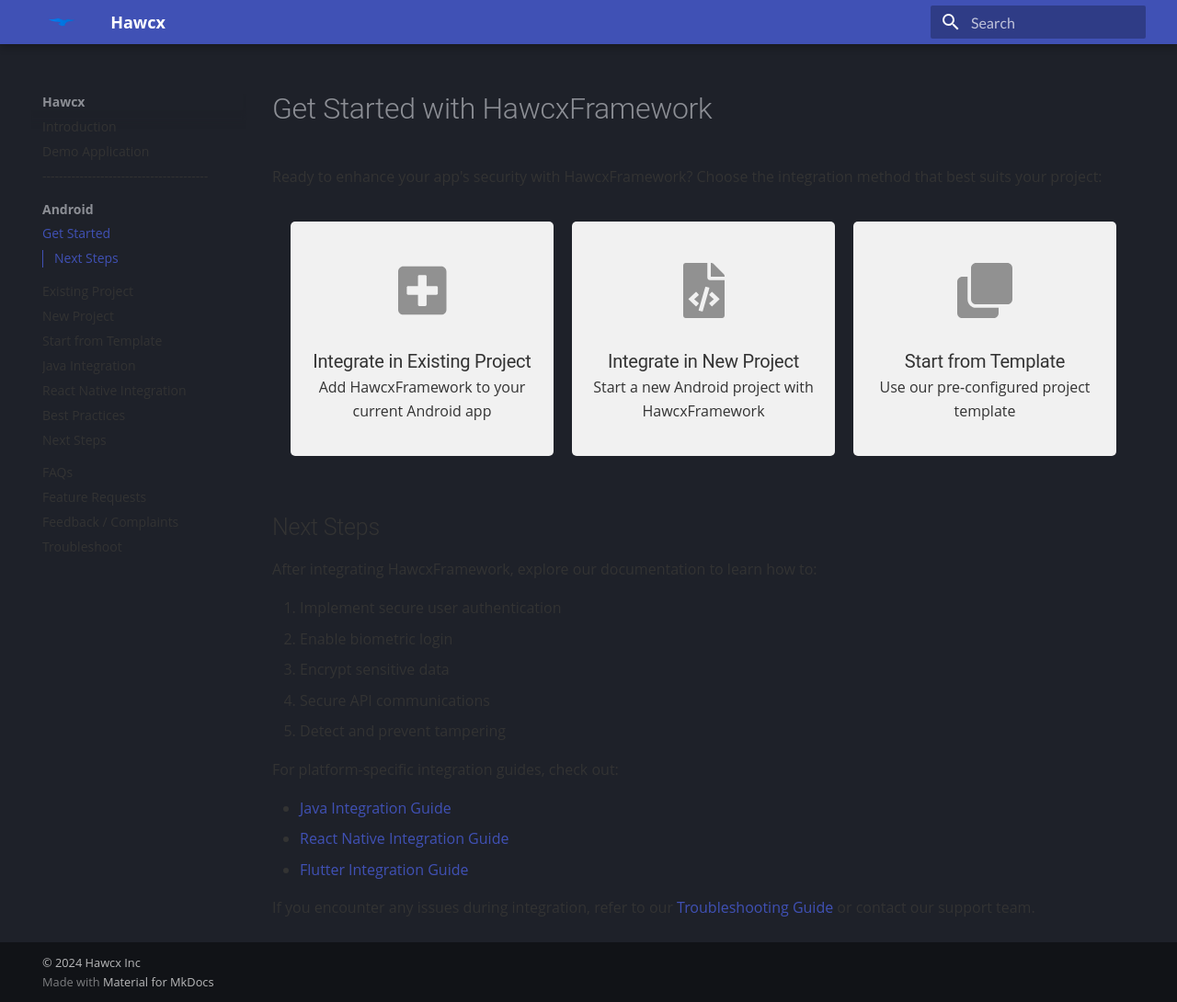
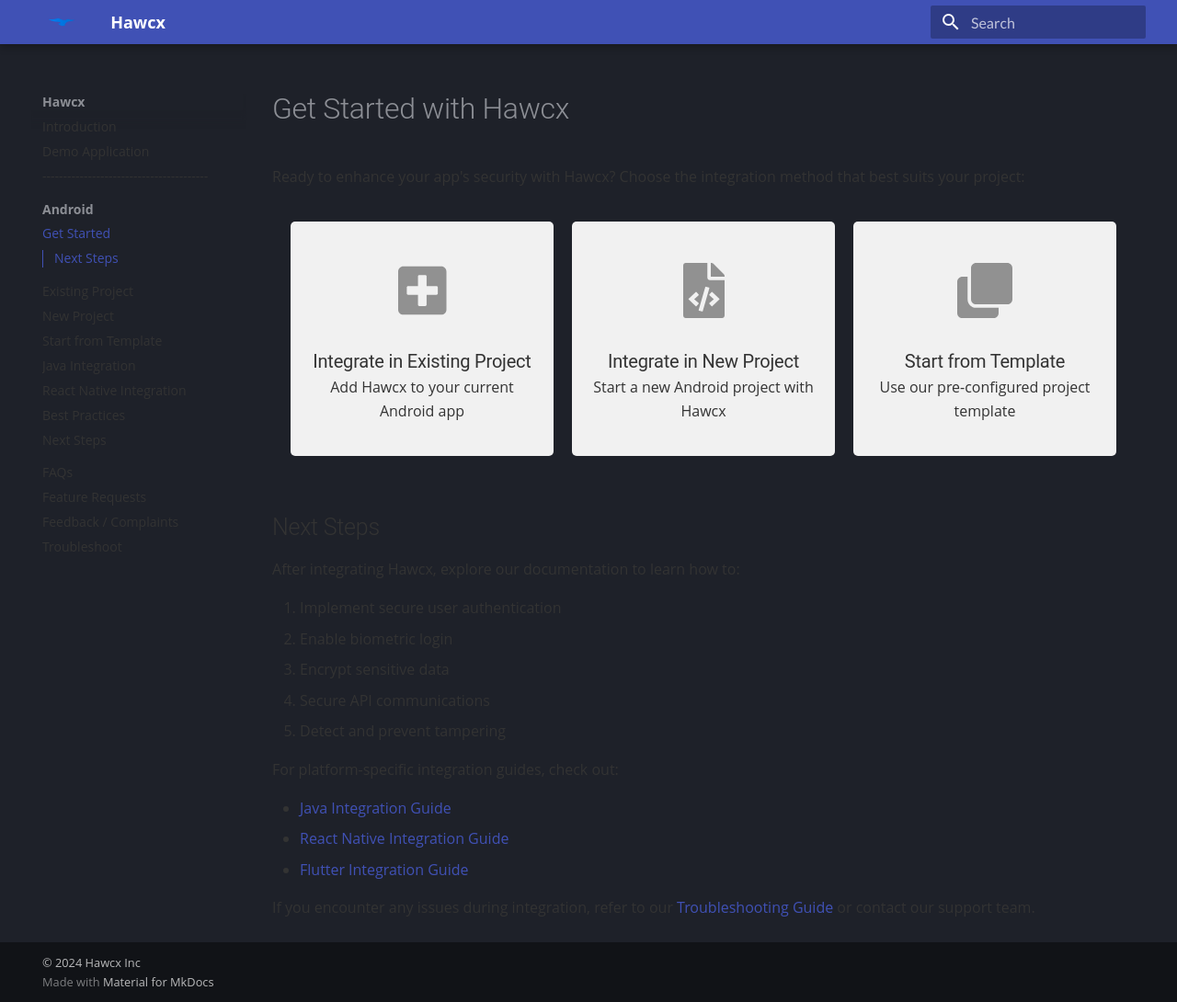
Before and after one commit to hawcx/sdk_docs, an MkDocs documentation site: the page built from docs/get-started.md, in a window 1280 px wide and 1090 px high. Shown: the whole window at 92% size. Built offline with MkDocs 1.6.1 and Material for MkDocs 9.7.7, drawn with Linux system fonts in a browser that asks for light colours.

Commit message:
Update get-started.md

```diff
--- a/docs/get-started.md
+++ b/docs/get-started.md
@@ -1,18 +1,18 @@
-# Get Started with HawcxFramework
+# Get Started with Hawcx
 
-Ready to enhance your app's security with HawcxFramework? Choose the integration method that best suits your project:
+Ready to enhance your app's security with Hawcx? Choose the integration method that best suits your project:
 
 <div class="grid-container">
   <div class="grid-item" onclick="location.href='/android/existing-project'">
     <i style="font-size: 3rem; margin-top: 25px; opacity: 0.5" class="fa fa-plus-square"></i>
     <h3>Integrate in Existing Project</h3>
-    <p style="margin-top: -15px">Add HawcxFramework to your current Android app</p>
+    <p style="margin-top: -15px">Add Hawcx to your current Android app</p>
   </div>
 
   <div class="grid-item" onclick="location.href='/android/new-project'">
     <i style="font-size: 3rem; margin-top: 25px; opacity: 0.5" class="fa fa-file-code"></i>
     <h3>Integrate in New Project</h3>
-    <p style="margin-top: -15px">Start a new Android project with HawcxFramework</p>
+    <p style="margin-top: -15px">Start a new Android project with Hawcx</p>
   </div>
 
   <div class="grid-item" onclick="location.href='/android/template-project'">
@@ -51,7 +51,7 @@ Ready to enhance your app's security with HawcxFramework? Choose the integration
 
 ## Next Steps
 
-After integrating HawcxFramework, explore our documentation to learn how to:
+After integrating Hawcx, explore our documentation to learn how to:
 
 1. Implement secure user authentication
 2. Enable biometric login
```
